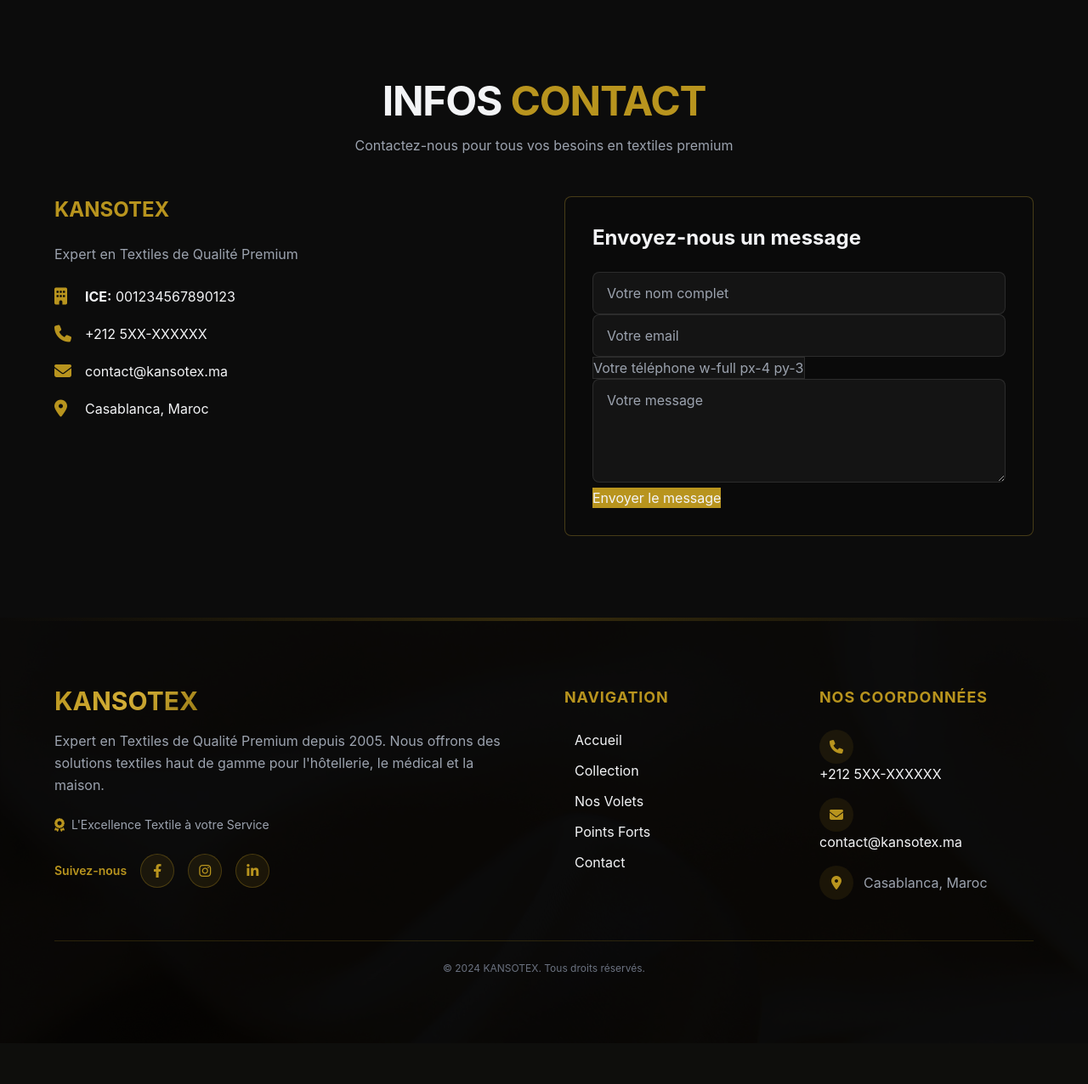
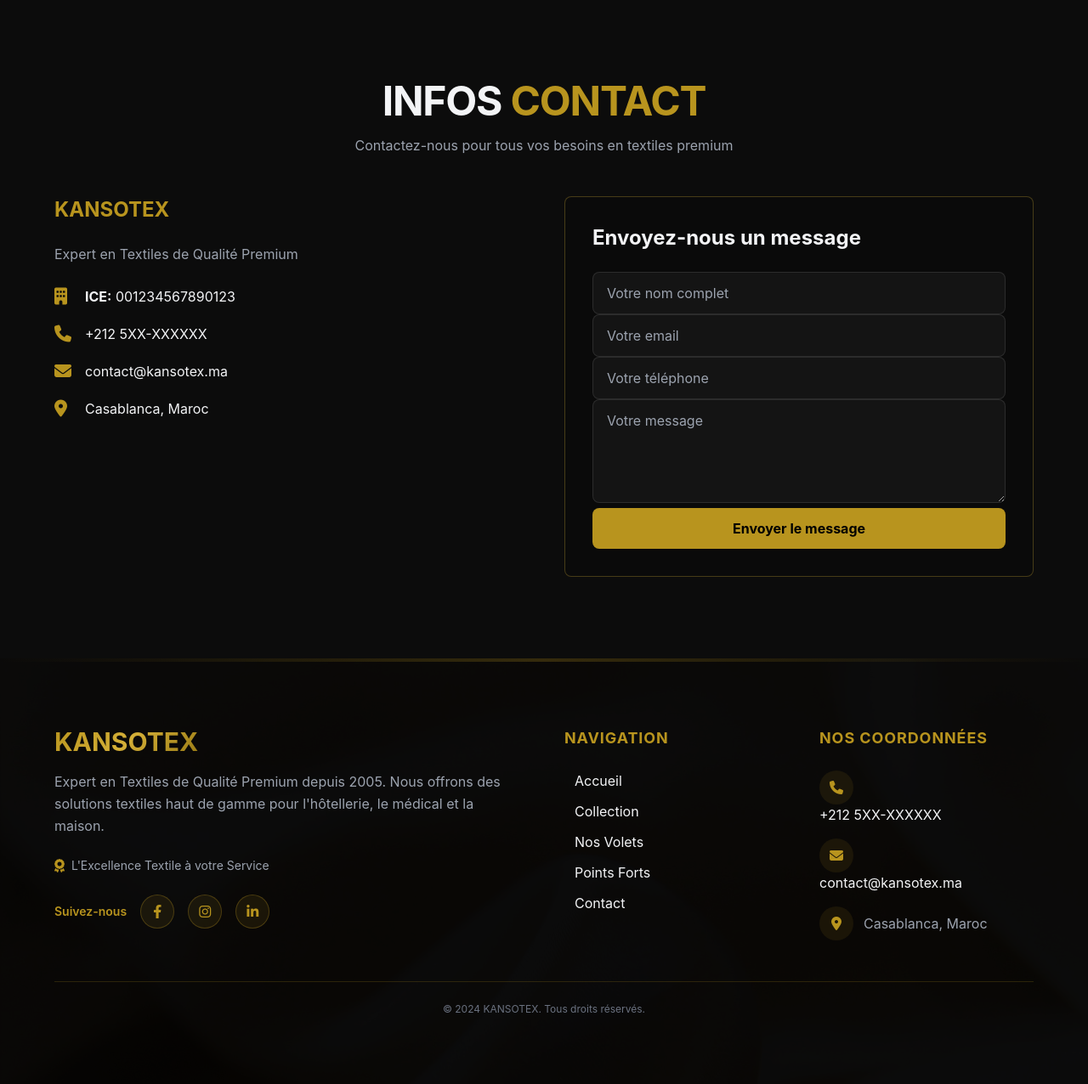
Before and after one commit to moa-digitalagency/KansotexWeb, a Flask app: page / in a window 1280 px wide. Shown: the part 4642-5918 px from the top of the page at 85% size. Before the commit the page ends 5786 px from the top, so only its background shows below. Run offline with Flask 3, Linux system fonts and the light colour scheme; parts of the project's set-up code (start-up, migrations or seed data) failed here and were passed over; some libraries are stand-ins or nearby versions.

Commit message:
Update website styling and button colors for silver theme
Refactors CSS variables for the 'silver' theme to use dark gray and black, updates button styles, and modifies hero section and contact form elements in index.html. Also adjusts the testimonial card gradient class.

Replit-Commit-Author: Agent
Replit-Commit-Session-Id: e43aab94-9a56-45b5-8150-04baa5793745
Replit-Commit-Checkpoint-Type: full_checkpoint
Replit-Commit-Event-Id: 8ee6dab9-6ebf-460f-9642-193e1b7ab34b
Replit-Commit-Screenshot-Url: https://storage.googleapis.com/screenshot-production-us-central1/3f42303e-a86a-4f80-ba16-c6ad782d1461/e43aab94-9a56-45b5-8150-04baa5793745/PnFtDTe

```diff
--- a/static/css/style.css
+++ b/static/css/style.css
@@ -30,18 +30,18 @@ body[data-theme="gold"] {
     --button-text: #000000;
 }
 
-/* THEME ARGENT (SILVER) - Blanc et noir uniquement */
+/* THEME ARGENT (SILVER) - Noir et gris foncé uniquement */
 body[data-theme="silver"] {
-    --accent-light: #FFFFFF;
-    --accent-mid: #F5F5F5;
-    --accent-dark: #E0E0E0;
-    --accent-rgb: 255, 255, 255;
-    --border-opacity: 0.3;
+    --accent-light: #1a1a1a;
+    --accent-mid: #2d2d2d;
+    --accent-dark: #0a0a0a;
+    --accent-rgb: 26, 26, 26;
+    --border-opacity: 0.5;
     --hover-border-opacity: 0.8;
-    --shadow-opacity: 0.15;
-    --button-bg: #FFFFFF;
-    --button-hover-bg: #E0E0E0;
-    --button-text: #000000;
+    --shadow-opacity: 0.3;
+    --button-bg: #1a1a1a;
+    --button-hover-bg: #2d2d2d;
+    --button-text: #FFFFFF;
 }
 
 * {
--- a/static/js/main.js
+++ b/static/js/main.js
@@ -84,7 +84,7 @@ function initTestimonials() {
         card.innerHTML = `
             <p class="text-lg text-gray-300 mb-6 italic leading-relaxed">${testimonial.quote}</p>
             <div class="flex items-center space-x-4">
-                <div class="w-16 h-16 rounded-full flex items-center justify-center text-2xl font-bold" style="background: linear-gradient(135deg, #D4AF37 0%, #FFD700 100%);">
+                <div class="w-16 h-16 rounded-full flex items-center justify-center text-2xl font-bold bg-accent-gradient">
                     ${testimonial.name.charAt(0)}
                 </div>
                 <div>
--- a/templates/index.html
+++ b/templates/index.html
@@ -131,7 +131,7 @@
                         <span class="text-sm font-medium">{{ content.hero.badge_2_text.value if content.hero and content.hero.badge_2_text else 'Qualité Premium' }}</span>
                     </div>
                 </div>
-                <a href="#forces inline-block px-10 py-4 rounded-lg shadow-xl" class="btn-primary">
+                <a href="#forces" class="inline-block px-10 py-4 rounded-lg shadow-xl btn-primary">
                     {{ content.hero.cta_text.value if content.hero and content.hero.cta_text else 'Découvrir nos atouts' }}
                 </a>
             </div>
@@ -600,7 +600,8 @@
                             <input type="tel"
                                    id="phone"
                                    name="phone"
-                                   placeholder="{{ content.contact.form_phone_placeholder.value if content.contact and content.contact.form_phone_placeholder else 'Votre téléphone' }} w-full px-4 py-3 rounded-lg focus:outline-none transition"
+                                   placeholder="{{ content.contact.form_phone_placeholder.value if content.contact and content.contact.form_phone_placeholder else 'Votre téléphone' }}"
+                                   class="w-full px-4 py-3 rounded-lg focus:outline-none transition"
                                    style="background: #141414; border: 1px solid rgba(100, 100, 100, 0.3);">
                         </div>
                         <div>
@@ -612,12 +613,12 @@
                                       class="w-full px-4 py-3 rounded-lg focus:outline-none transition"
                                       style="background: #141414; border: 1px solid rgba(100, 100, 100, 0.3);"></textarea>
                         </div>
-                        <button type="submit w-full text-black font-bold py-3 px-6 rounded-lg transition transform hover:scale-105"
-                                style="background: #B8941E;">
+                        <button type="submit"
+                                class="w-full font-bold py-3 px-6 rounded-lg transition transform hover:scale-105 btn-primary">
                             {{ content.contact.form_submit_text.value if content.contact and content.contact.form_submit_text else 'Envoyer le message' }}
                         </button>
                     </form>
-                    <div id="form-message mt-4 text-center hidden"></div>
+                    <div id="form-message" class="mt-4 text-center hidden"></div>
                 </div>
             </div>
         </div>
```
